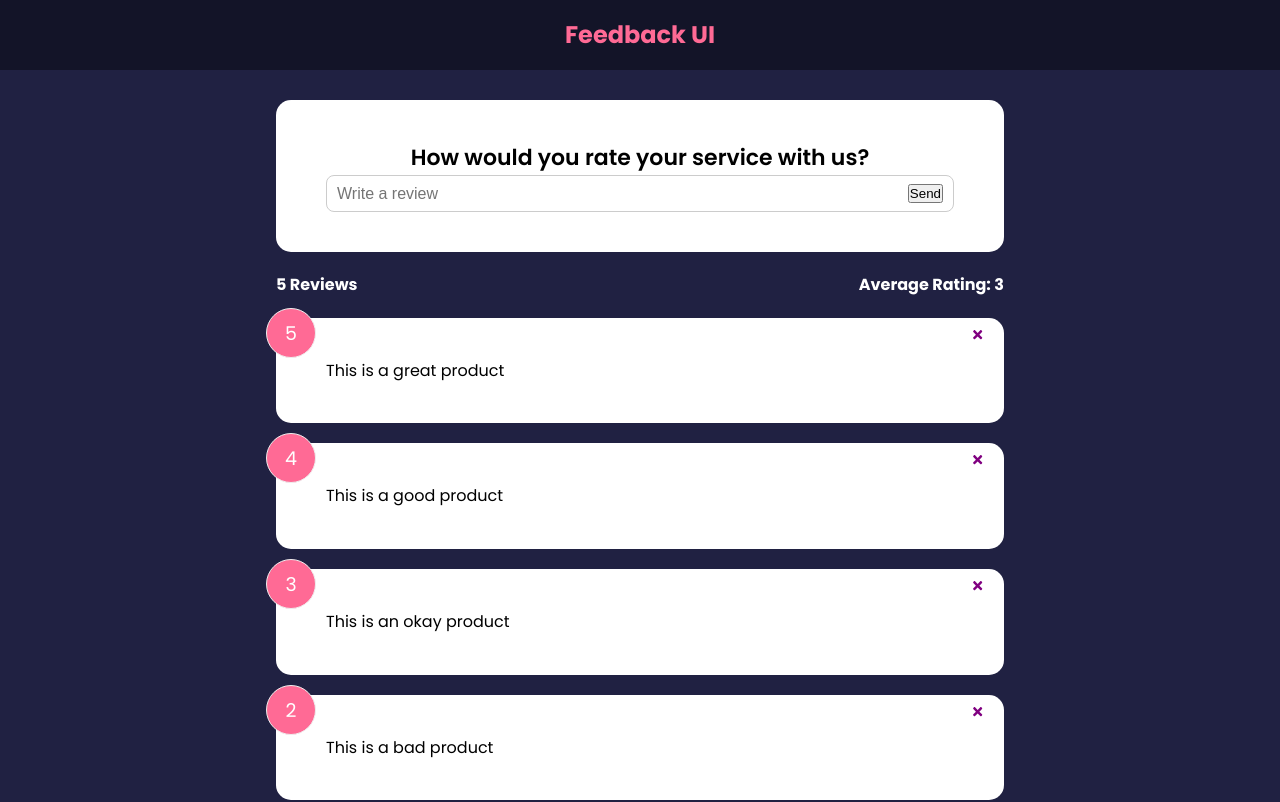
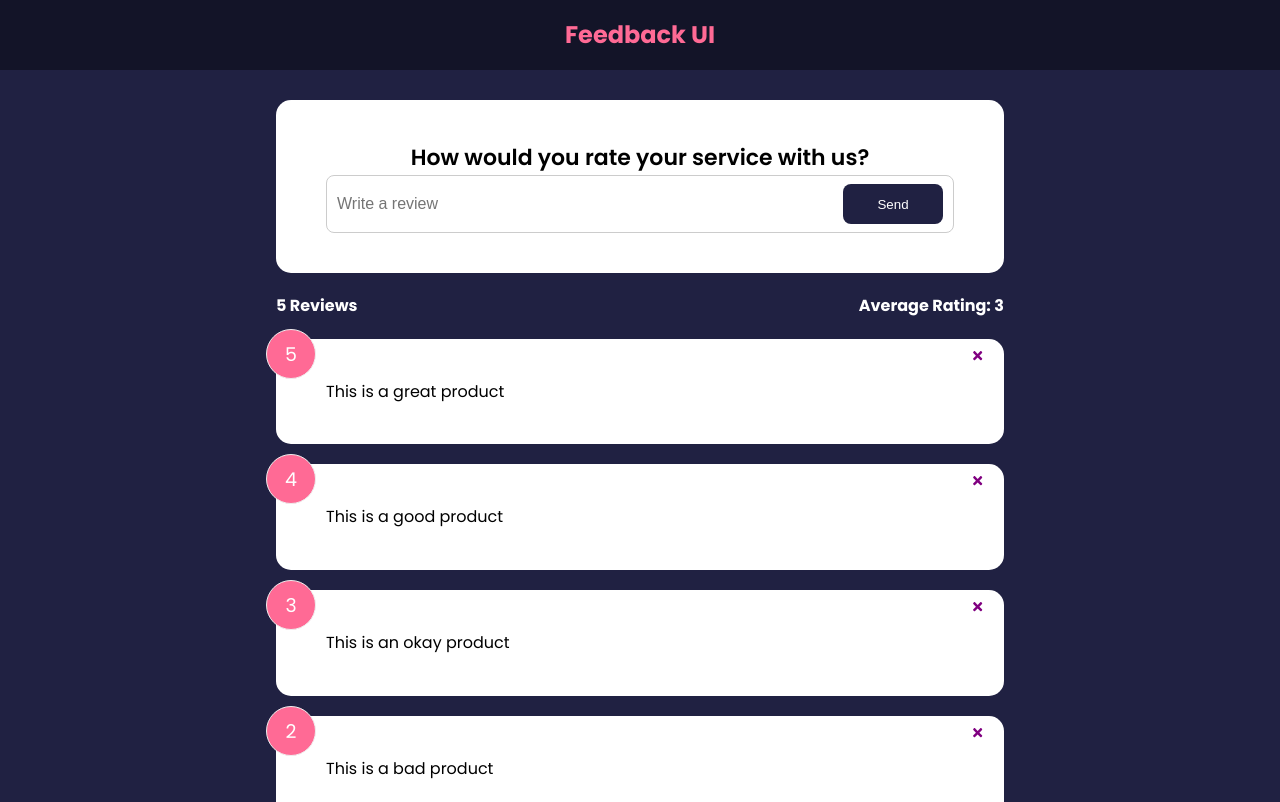
Before and after one commit to charliepixegon/react-feedback, a React (Create React App) app: page / in a window 1280 px wide. Shown: the top 802 px of the page. Built offline with nearby package versions, Linux system fonts and the light colour scheme.

Commit message:
created Button component

```diff
--- a/src/components/FeedbackForm.jsx
+++ b/src/components/FeedbackForm.jsx
@@ -1,5 +1,6 @@
 import { useState } from 'react';
 import Card from './shared/Card';
+import Button from './shared/Button';
 
 function FeedbackForm() {
   const [reviewText, setReviewText] = useState('');
@@ -21,7 +22,7 @@
             placeholder="Write a review"
             value={reviewText}
           />
-          <button type="submit">Send</button>
+          <Button type="submit">Send</Button>
         </div>
       </form>
     </Card>
--- /dev/null
+++ b/src/components/shared/Button.jsx
@@ -0,0 +1,24 @@
+import PropTypes from 'prop-types';
+
+function Button({ children, version, type, isDisabled }) {
+  return (
+    <button type={type} disabled={isDisabled} className={`btn btn-${version}`}>
+      {children}
+    </button>
+  );
+}
+
+Button.defaultProps = {
+  version: 'primary',
+  type: 'button',
+  isDisabled: false,
+};
+
+Button.propTypes = {
+  children: PropTypes.node.isRequired,
+  version: PropTypes.oneOf(['primary', 'secondary']),
+  type: PropTypes.oneOf(['button', 'submit', 'reset']),
+  isDisabled: PropTypes.bool,
+};
+
+export default Button;
```
